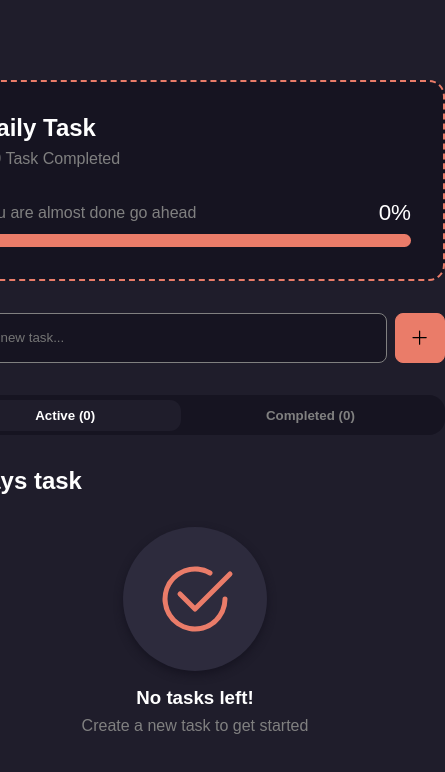
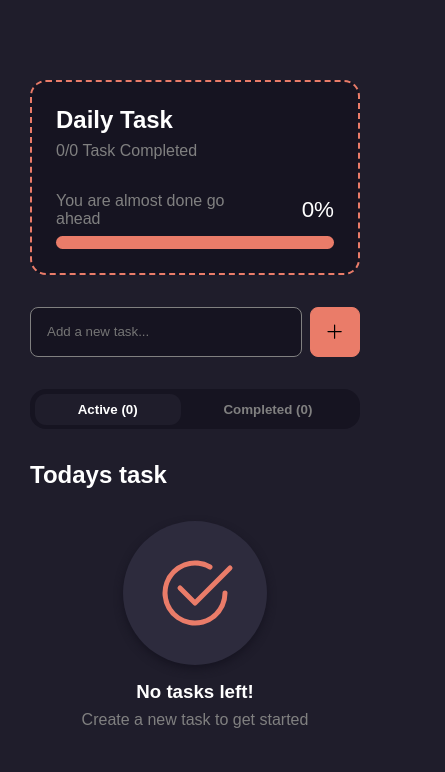
Before and after one commit to NinjaNean/todo, a React (Vite) app: page / in a window 390 px wide. Shown: the top 772 px of the page, 445 px wide, since content can reach past the window. Built offline with nearby package versions, Linux system fonts and the light colour scheme.

Commit message:
Refactor CSS for responsive design and adjust padding in task container

```diff
--- a/src/App.css
+++ b/src/App.css
@@ -39,12 +39,17 @@ input {
   display: flex;
   flex-direction: column;
   gap: 2rem;
-  width: 500px;
+  max-width: 500px;
+
+  @media (max-width: 500px) {
+    margin: 0 1rem;
+    width: 330px;
+  }
 }
 
 .task-container {
   background-color: var(--primary);
-  padding: 2rem;
+  padding: 1.5rem;
   border-radius: 1rem;
   border: 2px dashed var(--secondary);
 
@@ -58,6 +63,7 @@ input {
     align-items: center;
     color: grey;
     margin-top: 2rem;
+    gap: 2rem;
 
     span {
       color: var(--text);
```
